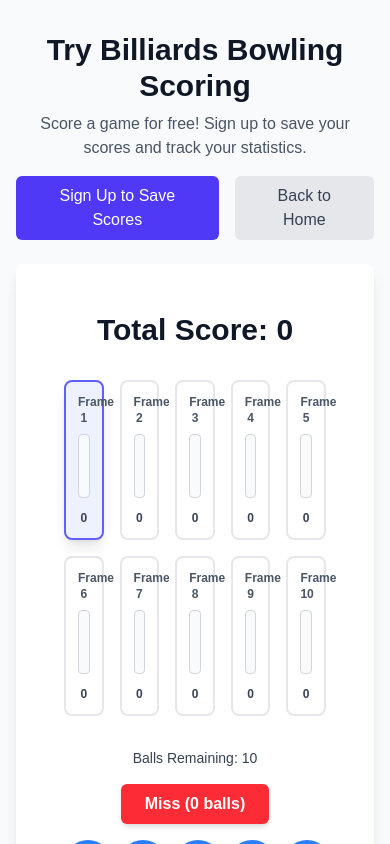
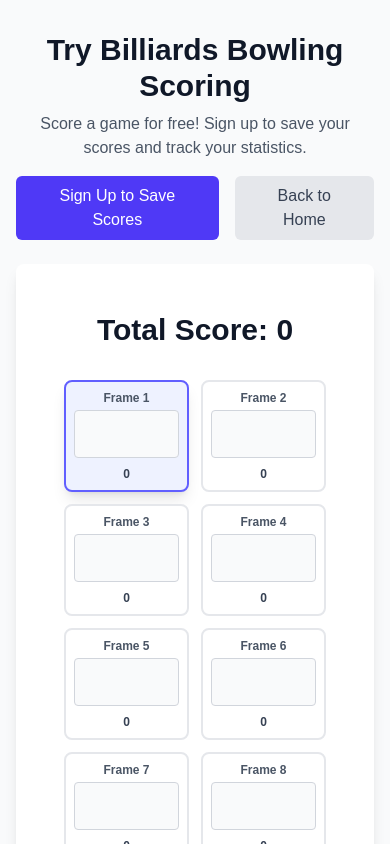
Before and after one commit to xeptor6569/billiards-boss, a Next.js app: page /play in a window 390 px wide. Shown: the top 844 px of the page. Built offline with nearby package versions, Linux system fonts and the light colour scheme.

Commit message:
Update FrameDisplay and ScoringBoard components for improved layout and styling
- Adjusted padding and dimensions in FrameDisplay for better responsiveness.
- Modified grid layout in ScoringBoard to enhance frame display across different screen sizes.

```diff
--- a/src/components/scoring/FrameDisplay.tsx
+++ b/src/components/scoring/FrameDisplay.tsx
@@ -22,7 +22,7 @@ export default function FrameDisplay({
   return (
     <div
       className={`
-        flex flex-col rounded-lg border-2 p-3 transition-all
+        flex flex-col rounded-lg border-2 p-2 sm:p-3 transition-all min-w-0
         ${
           isCurrent
             ? "border-indigo-500 bg-indigo-50 shadow-lg dark:bg-indigo-900/20 dark:border-indigo-400"
@@ -33,7 +33,7 @@ export default function FrameDisplay({
       <div className="text-center text-xs font-semibold text-gray-600 dark:text-gray-400">
         Frame {frame.frameNumber}
       </div>
-      <div className="my-2 flex h-16 items-center justify-center rounded border border-gray-300 bg-gray-50 text-2xl font-bold dark:border-gray-600 dark:bg-gray-700">
+      <div className="my-1 sm:my-2 flex h-12 sm:h-16 items-center justify-center rounded border border-gray-300 bg-gray-50 text-xl sm:text-2xl font-bold dark:border-gray-600 dark:bg-gray-700">
         {getDisplayScore()}
       </div>
       <div className="flex gap-1 text-xs">
--- a/src/components/scoring/ScoringBoard.tsx
+++ b/src/components/scoring/ScoringBoard.tsx
@@ -109,7 +109,7 @@ export default function ScoringBoard({
       </div>
 
       {/* Frames Grid */}
-      <div className="grid grid-cols-5 md:grid-cols-10 gap-4">
+      <div className="grid grid-cols-2 sm:grid-cols-5 lg:grid-cols-10 gap-3 sm:gap-4">
         {gameState.frames.map((frame, index) => (
           <FrameDisplay
             key={frame.frameNumber}
```
